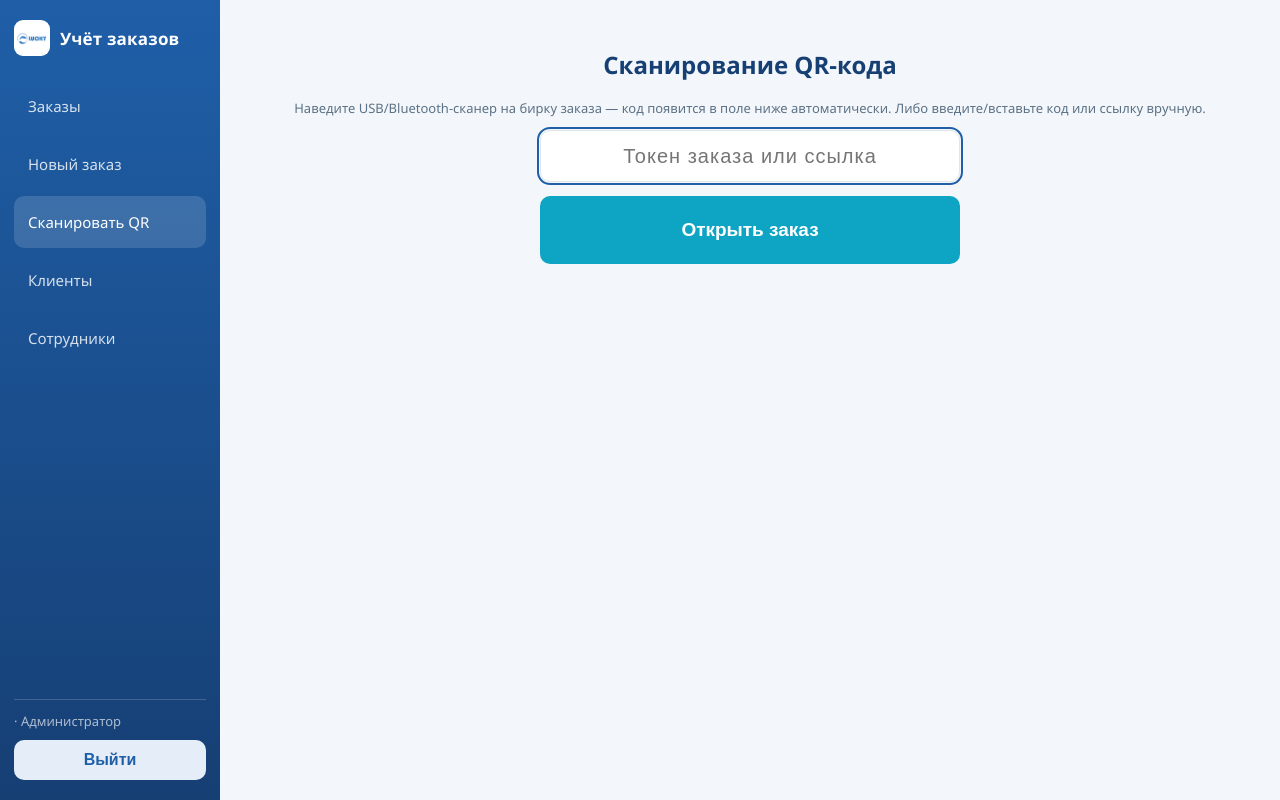
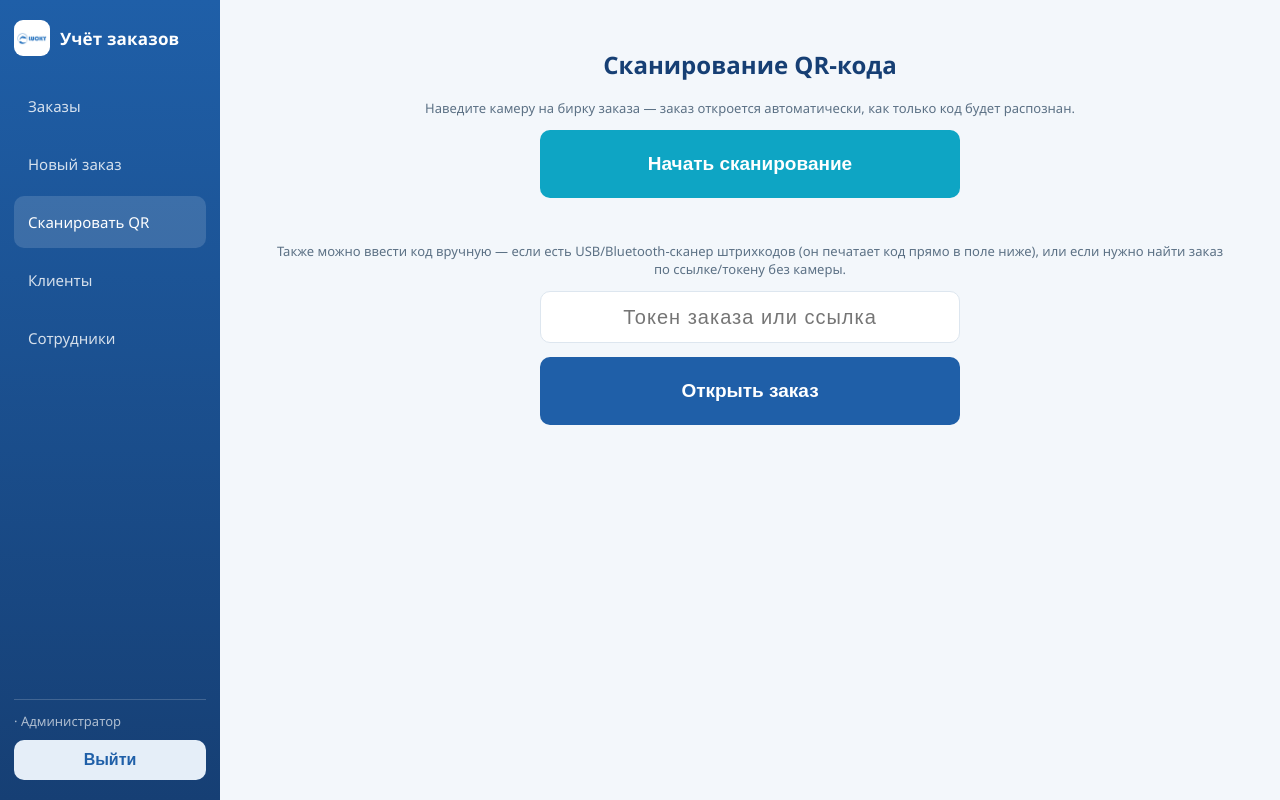
Before and after one commit to LouisV1tal/lucky, a React (Vite) app in the folder front/: page /scan in a window 1280 px wide. Built offline with nearby package versions, Linux system fonts and the light colour scheme; no server answers; sample sign-in values are in the browser's storage.

Commit message:
Add QR code scanning functionality to Scan component

```diff
--- a/front/src/pages/Scan.jsx
+++ b/front/src/pages/Scan.jsx
@@ -1,16 +1,20 @@
-import React, { useState } from 'react';
+import React, { useEffect, useRef, useState } from 'react';
 import { useNavigate } from 'react-router-dom';
-import api, { API_URL } from '../api.js';
+import jsQR from 'jsqr';
+import api from '../api.js';
 
-// Примечание: полноценное сканирование через камеру требует HTTPS и тестирования
-// на конкретном планшете (см. вопрос №6 в разделе "Вопросы к заказчику" ТЗ).
-// Здесь реализован рабочий вариант через внешние Bluetooth/USB-сканеры (они
-// эмулируют клавиатурный ввод и просто "печатают" токен в это поле) плюс
-// ручной ввод/вставка токена или ссылки.
 export default function Scan() {
   const navigate = useNavigate();
   const [value, setValue] = useState('');
   const [error, setError] = useState('');
+  const [scanning, setScanning] = useState(false);
+  const [cameraError, setCameraError] = useState('');
+
+  const videoRef = useRef(null);
+  const canvasRef = useRef(document.createElement('canvas'));
+  const streamRef = useRef(null);
+  const rafRef = useRef(null);
+  const foundRef = useRef(false);
 
   function extractToken(raw) {
     const trimmed = raw.trim();
@@ -18,10 +22,7 @@ export default function Scan() {
     return parts[parts.length - 1];
   }
 
-  async function submit(e) {
-    e.preventDefault();
-    setError('');
-    const token = extractToken(value);
+  async function openOrderByToken(token) {
     if (!token) return;
     try {
       const { data } = await api.get(`/orders/by-qr/${token}`);
@@ -31,22 +32,107 @@ export default function Scan() {
     }
   }
 
+  async function submitManual(e) {
+    e.preventDefault();
+    setError('');
+    await openOrderByToken(extractToken(value));
+  }
+
+  async function startScanning() {
+    setError('');
+    setCameraError('');
+    foundRef.current = false;
+    try {
+      const stream = await navigator.mediaDevices.getUserMedia({
+        video: { facingMode: 'environment' },
+      });
+      streamRef.current = stream;
+      if (videoRef.current) {
+        videoRef.current.srcObject = stream;
+        await videoRef.current.play();
+      }
+      setScanning(true);
+      tick();
+    } catch (err) {
+      setCameraError(
+        'Не удалось получить доступ к камере. Проверьте, что браузер имеет разрешение на использование камеры, ' +
+        'и что сайт открыт по HTTPS. Можно ввести код вручную ниже.'
+      );
+    }
+  }
+
+  function stopScanning() {
+    setScanning(false);
+    if (rafRef.current) cancelAnimationFrame(rafRef.current);
+    if (streamRef.current) {
+      streamRef.current.getTracks().forEach((t) => t.stop());
+      streamRef.current = null;
+    }
+  }
+
+  function tick() {
+    if (foundRef.current) return;
+    const video = videoRef.current;
+    const canvas = canvasRef.current;
+
+    if (video && video.readyState === video.HAVE_ENOUGH_DATA) {
+      canvas.width = video.videoWidth;
+      canvas.height = video.videoHeight;
+      const ctx = canvas.getContext('2d');
+      ctx.drawImage(video, 0, 0, canvas.width, canvas.height);
+      const imageData = ctx.getImageData(0, 0, canvas.width, canvas.height);
+      const code = jsQR(imageData.data, imageData.width, imageData.height);
+
+      if (code && code.data) {
+        foundRef.current = true;
+        stopScanning();
+        openOrderByToken(extractToken(code.data));
+        return;
+      }
+    }
+    rafRef.current = requestAnimationFrame(tick);
+  }
+
+  useEffect(() => {
+    return () => stopScanning();
+    // eslint-disable-next-line react-hooks/exhaustive-deps
+  }, []);
+
   return (
     <div className="qr-scan-box">
       <h1>Сканирование QR-кода</h1>
       <p className="hint-text">
-        Наведите USB/Bluetooth-сканер на бирку заказа — код появится в поле ниже автоматически.
-        Либо введите/вставьте код или ссылку вручную.
+        Наведите камеру на бирку заказа — заказ откроется автоматически, как только код будет распознан.
       </p>
-      <form onSubmit={submit} style={{ maxWidth: 420, margin: '0 auto' }}>
+
+      {scanning ? (
+        <>
+          <div className="scanner-viewport">
+            <video ref={videoRef} playsInline muted />
+            <div className="scanner-frame" />
+          </div>
+          <button className="btn secondary" onClick={stopScanning}>Остановить камеру</button>
+        </>
+      ) : (
+        <button className="btn big accent" style={{ maxWidth: 420, margin: '0 auto 20px' }} onClick={startScanning}>
+          Начать сканирование
+        </button>
+      )}
+
+      {cameraError && <div className="error-text" style={{ maxWidth: 420, margin: '0 auto 20px' }}>{cameraError}</div>}
+
+      <p className="hint-text" style={{ marginTop: 24 }}>
+        Также можно ввести код вручную — если есть USB/Bluetooth-сканер штрихкодов (он печатает код прямо в поле ниже),
+        или если нужно найти заказ по ссылке/токену без камеры.
+      </p>
+      <form onSubmit={submitManual} style={{ maxWidth: 420, margin: '0 auto' }}>
         <input
           className="input"
-          autoFocus
           value={value}
           onChange={(e) => setValue(e.target.value)}
           placeholder="Токен заказа или ссылка"
         />
-        <button className="btn big accent" style={{ marginTop: 14 }}>Открыть заказ</button>
+        <button className="btn big" style={{ marginTop: 14 }}>Открыть заказ</button>
       </form>
       {error && <div className="error-text">{error}</div>}
     </div>
```
